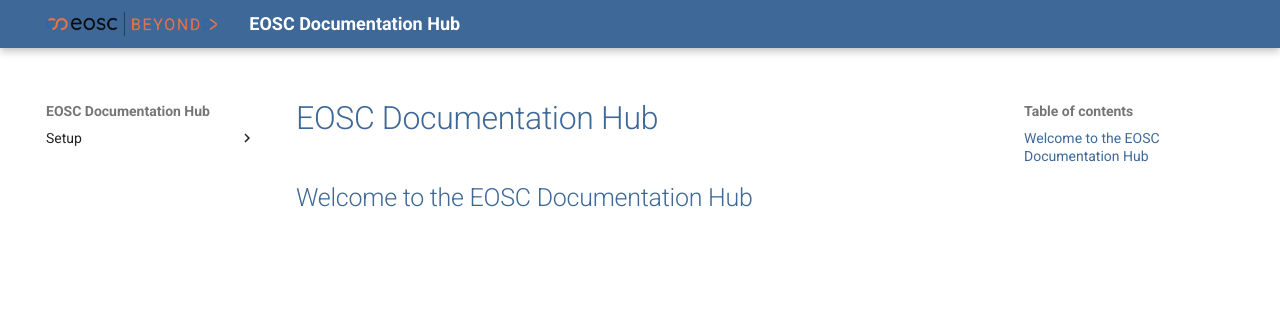
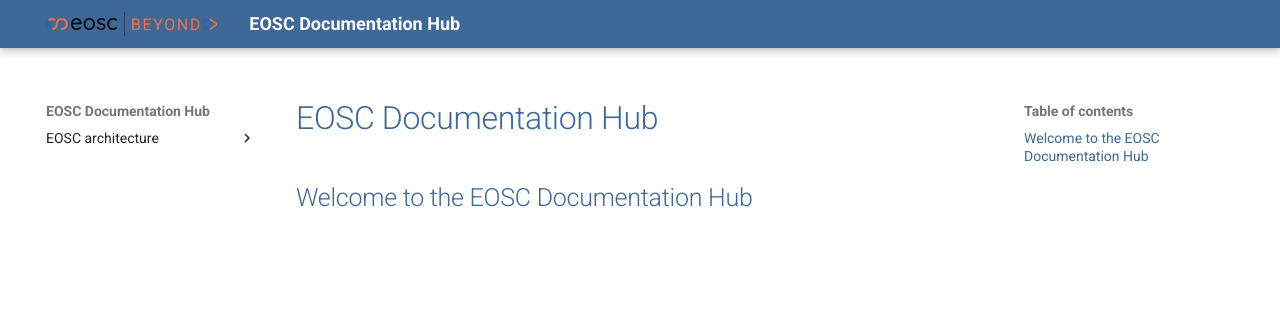
Before and after one commit to eosc-beyond-sandbox/eosc-sandbox, an MkDocs documentation site: the page built from resources/index.md, in a window 1280 px wide. Shown: the top 322 px of the page. Built offline with MkDocs 1.6.1 and Material for MkDocs 9.7.7, drawn with Linux system fonts in a browser that asks for light colours.

Commit message:
Minor change

```diff
--- a/mkdocs.yml
+++ b/mkdocs.yml
@@ -31,6 +31,6 @@
 extra_css:
   - stylesheets/extra.css
 nav:
-  - Setup:
+  - EOSC architecture:
     - resources/EOSC architecture/EOSC architecture.md
 copyright: EOSC Beyond is funded by the European Union Grant Agreement Number 101131875
```
